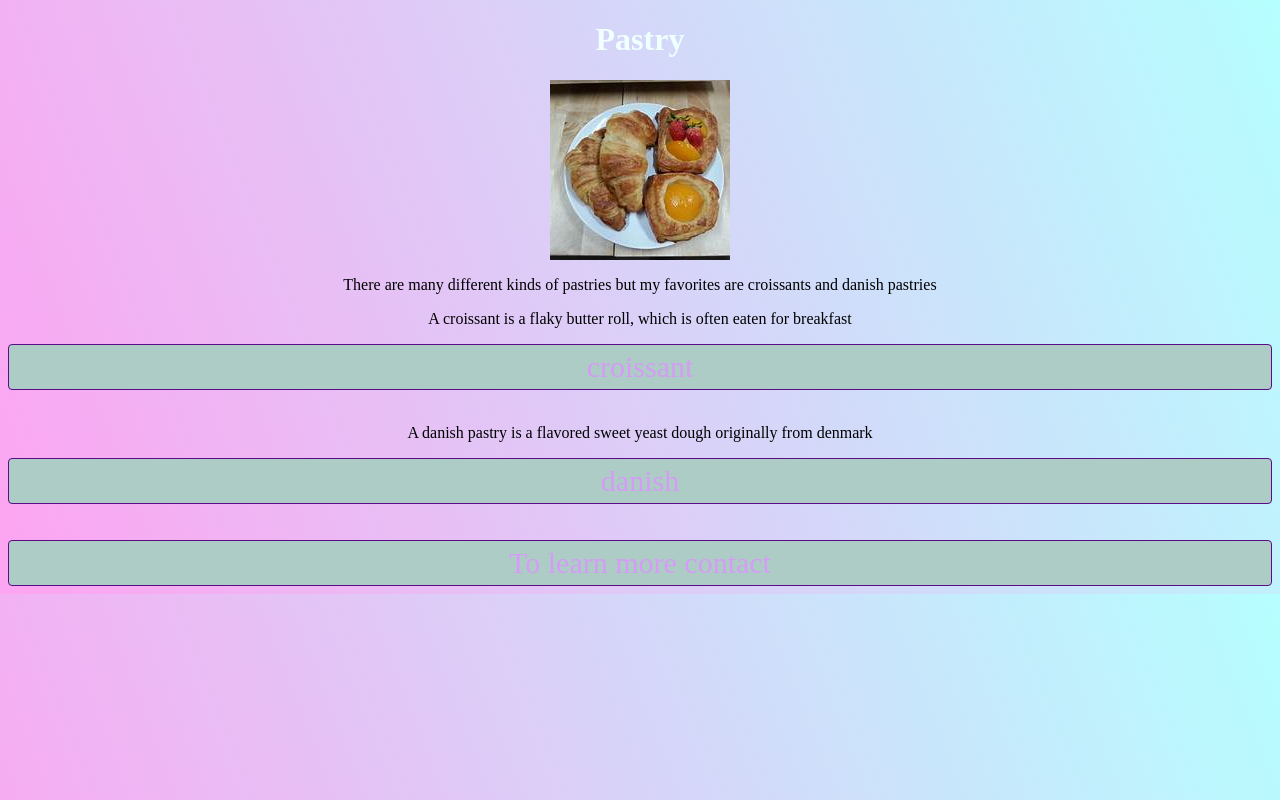
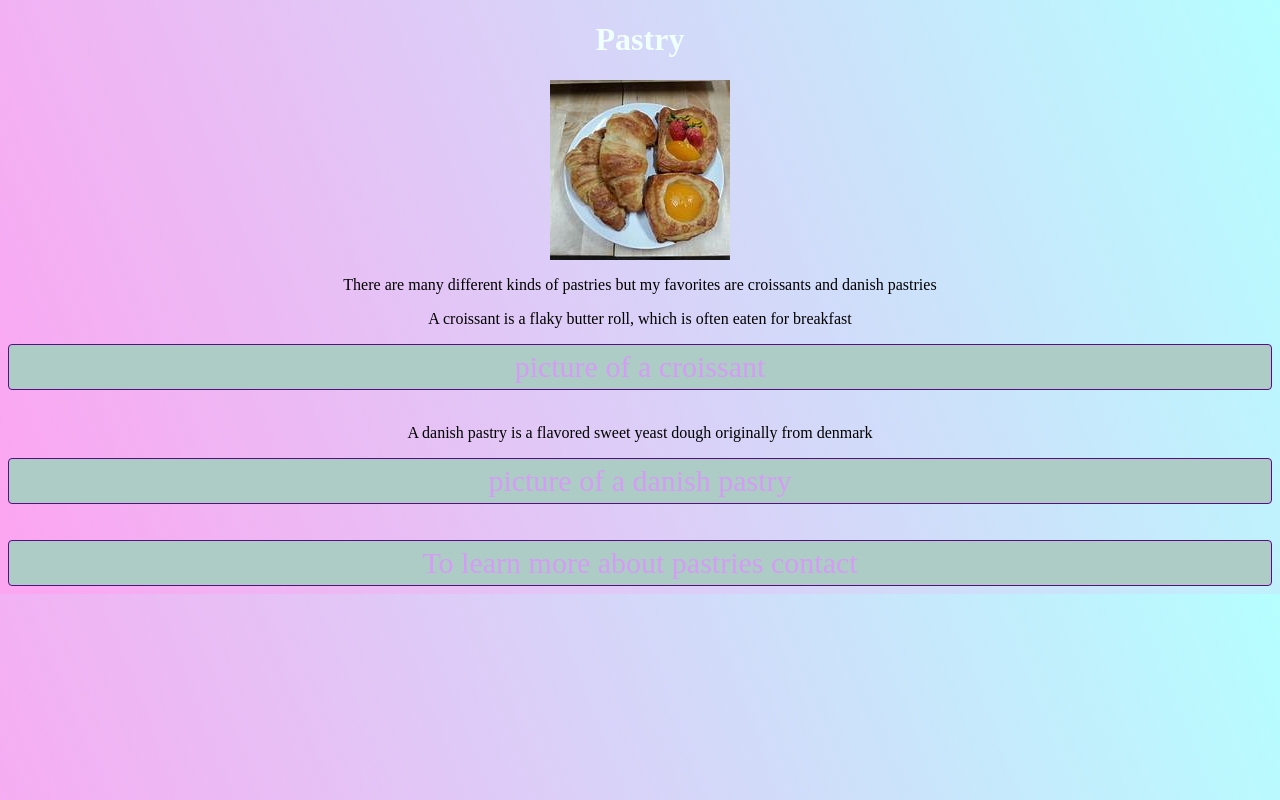
Before and after one commit to gugumazibuko/CROISSANT-, a plain HTML site: page index.html in a window 1280 px wide. Drawn offline with Linux system fonts and the light colour scheme.

Commit message:
updated seo

```diff
--- a/index.html
+++ b/index.html
@@ -11,12 +11,12 @@
     <img src="images/pastry.jpg" />
     <p>There are many different kinds of pastries but my favorites are croissants and danish pastries</p>
     <p>A croissant is a flaky butter roll, which is often eaten for breakfast</p>
-    <a href="photo.html#croissant">croissant</a>
+    <a href="photo.html#croissant">picture of a croissant</a>
     </br>
     <p>A danish pastry is a flavored sweet yeast dough originally from denmark</p>
-    <a href="photo.html#danish">danish</a>
+    <a href="photo.html#danish">picture of a danish pastry</a>
     </br>
     </br>
-    <a href="contact.html">To learn more contact</a>
+    <a href="contact.html">To learn more about pastries contact</a>
   </body>
 </html>
```
